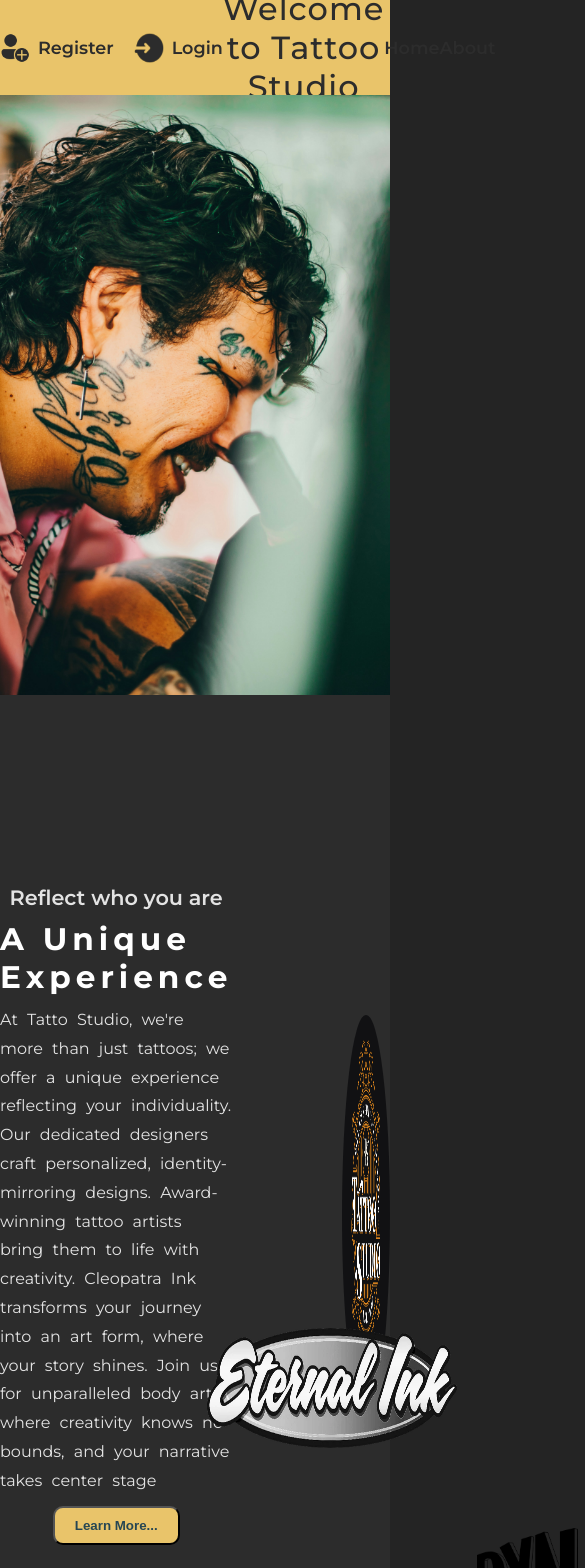
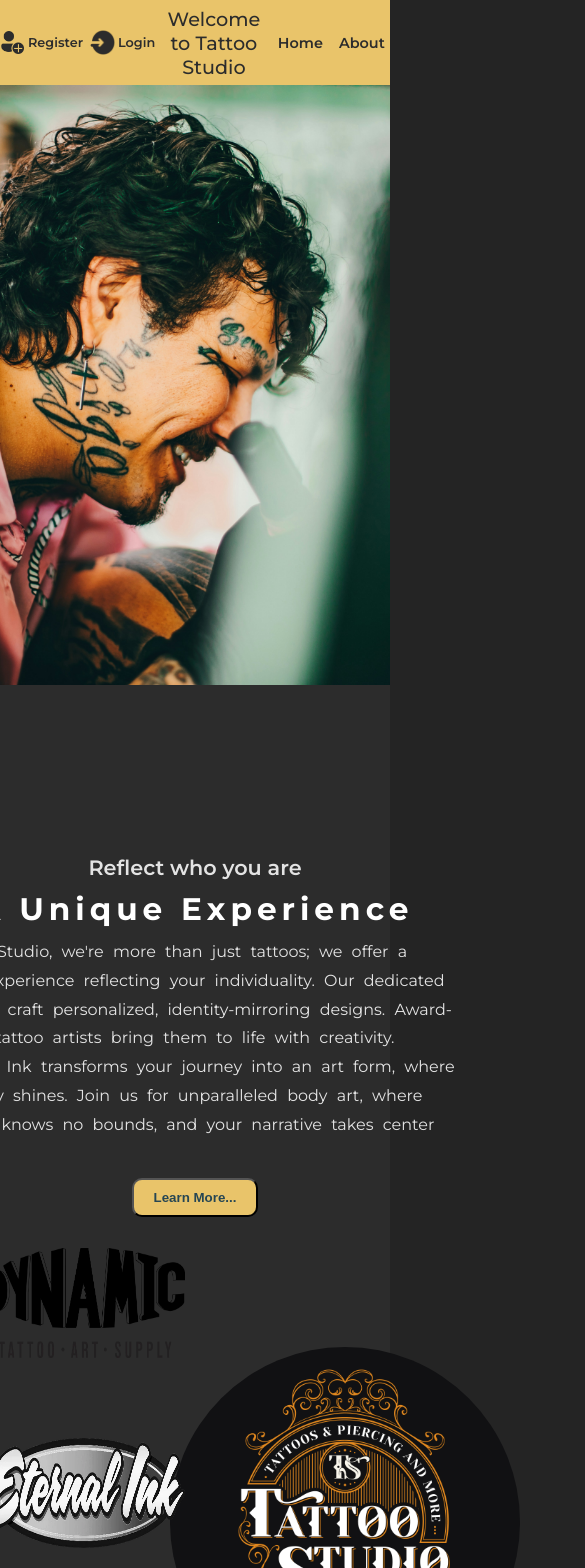
Before and after one commit to Fpaganoni/Tattoo-website, a React (Vite) app in the folder frontend/: page / in a window 390 px wide. Shown: the top 1568 px of the page, 585 px wide, since content can reach past the window. Built offline with nearby package versions, Linux system fonts and the light colour scheme; no server answers; the HTML template or start-up script is replaced by a standard one.

Commit message:
Started to develop media queries for 1024px and 768px breakpints

```diff
--- a/frontend/src/components/Footer/Footer.module.css
+++ b/frontend/src/components/Footer/Footer.module.css
@@ -64,3 +64,21 @@
 .contactIcons {
   width: 20px;
 }
+
+@media (max-width: 1024px) {
+  .footerContent {
+    padding: 30px 25px;
+  }
+
+  .paymentsContainer {
+    gap: 1.3rem;
+  }
+
+  .paymentImgContainer {
+    gap: 1.5rem;
+  }
+
+  .contactContainer {
+    gap: 0.8rem;
+  }
+}
--- a/frontend/src/components/GetAppointment/GetAppointment.module.css
+++ b/frontend/src/components/GetAppointment/GetAppointment.module.css
@@ -158,3 +158,91 @@ input {
   cursor: pointer;
   border: none;
 }
+
+@media (max-width: 1024px) {
+  /* GENERAL CONTAINER */
+
+  .container {
+    gap: 1rem;
+  }
+
+  .schedulesFigure {
+    position: relative;
+    left: -80px;
+    top: -30px;
+    width: 380px;
+  }
+
+  /* RESERVE APPOINTMENT CONTAINER */
+
+  .reserveContainer {
+    width: 30%;
+    position: relative;
+    display: flex;
+    flex-direction: column;
+    justify-content: center;
+    gap: 1rem;
+    top: 50px;
+    right: -50px;
+  }
+
+  /* SPONSOR BRANDS */
+
+  .sponsorContainer {
+    top: 0px;
+    left: 0px;
+  }
+
+  .brandsImgRadiant {
+    width: 200px;
+    height: 200px;
+    position: absolute;
+    top: -370px;
+    left: -400px;
+  }
+
+  .brandsDynamicImg {
+    position: absolute;
+    top: -700px;
+    left: -400px;
+  }
+
+  .brandsEternalImg {
+    position: absolute;
+    top: -510px;
+    left: -400px;
+  }
+
+  .brandsDynamicImg,
+  .brandsEternalImg {
+    width: 200px;
+    height: 110px;
+  }
+
+  .cartContainer {
+    width: 250px;
+  }
+
+  .quantityLabel {
+    width: 250px;
+  }
+
+  .buttonCart {
+    width: 250px;
+    font-size: 1.1rem;
+    padding: 10px 20px;
+    cursor: pointer;
+  }
+
+  .sippingCost {
+    width: 100%;
+  }
+
+  .zipcodeInput {
+    width: 50%;
+  }
+
+  .zipCodeButton {
+    width: 40%;
+  }
+}
--- a/frontend/src/components/Logout/Logout.module.css
+++ b/frontend/src/components/Logout/Logout.module.css
@@ -10,6 +10,7 @@
   gap: 8px;
   align-items: center;
   transition: all 0.2s ease-in-out;
+  flex: 0.8;
 
   &&:hover {
     transform: translateY(-5px);
@@ -21,3 +22,29 @@
   height: 35px;
   align-self: center;
 }
+
+@media (max-width: 1024px) {
+  .logoutRegisterSpan {
+    font-size: 1rem;
+    gap: 5px;
+    flex: 1;
+  }
+
+  .logoutIcons {
+    width: 30px;
+    height: 30px;
+  }
+}
+
+@media (max-width: 768px) {
+  .logoutRegisterSpan {
+    font-size: 1rem;
+    width: 120px;
+    gap: 2px;
+  }
+
+  .logoutIcons {
+    width: 25px;
+    height: 25px;
+  }
+}
--- a/frontend/src/components/MainSection/MainSection.module.css
+++ b/frontend/src/components/MainSection/MainSection.module.css
@@ -87,3 +87,26 @@
   cursor: pointer;
   font-weight: 600;
 }
+
+@media (max-width: 1024px) {
+  .mainSection {
+    height: 1200px;
+  }
+
+  .subContainer {
+    position: relative;
+    top: 170px;
+    flex-direction: column;
+    gap: 130px;
+  }
+
+  .logo {
+    width: 350px;
+    height: 350px;
+    margin-left: 300px;
+  }
+
+  .experienceContainer {
+    width: 550px;
+  }
+}
--- a/frontend/src/components/Navbar/Navbar.module.css
+++ b/frontend/src/components/Navbar/Navbar.module.css
@@ -47,6 +47,7 @@
   text-align: center;
   color: var(--Negrosuave);
   font-weight: 500;
+  flex: 1;
 }
 
 .loginRegisterContainer {
@@ -54,6 +55,7 @@
   justify-content: center;
   align-items: center;
   width: 250px;
+  flex: 1;
 }
 
 .loginRegisterContainer span:first-child {
@@ -128,6 +130,7 @@
   display: flex;
   justify-content: center;
   align-items: center;
+  flex: 1;
 }
 
 .navbarTabs {
@@ -150,3 +153,120 @@
     color: var(--Grisclaro);
   }
 }
+
+/** MEDIA QUERYS */
+
+@media (max-width: 1024px) {
+  .navbar {
+    height: 90px;
+  }
+
+  .mainTitle {
+    font-size: 1.4rem;
+    letter-spacing: 0px;
+    flex: 1;
+  }
+
+  .loginRegisterContainer {
+    display: flex;
+    justify-content: center;
+    align-items: center;
+    width: 250px;
+    flex: 1;
+  }
+
+  .loginRegisterContainer span:first-child {
+    padding-right: 10px;
+  }
+
+  .loginRegisterContainer span:last-child {
+    padding-left: 10px;
+  }
+
+  .loginRegisterSpan {
+    font-size: 0.8rem;
+    gap: 5px;
+  }
+
+  .logoutIcons {
+    width: 30px;
+    height: 30px;
+  }
+
+  .loginRegisterIcons {
+    width: 30px;
+    height: 30px;
+  }
+
+  /*  navbar tabs */
+
+  .navbarTabsContainer {
+    width: 250px;
+    flex: 1;
+  }
+
+  .navbarTabs {
+    display: flex;
+    justify-content: center;
+    gap: 1rem;
+  }
+
+  .navbarTab {
+    font-size: 1rem;
+    font-weight: 600;
+  }
+}
+
+@media (max-width: 768px) {
+  .navbar {
+    height: 85px;
+  }
+
+  .mainTitle {
+    font-size: 1.2rem;
+    flex: 1;
+  }
+
+  .loginRegisterContainer {
+    width: 200px;
+    flex: 1;
+  }
+
+  .loginRegisterContainer span:first-child {
+    padding-right: 7px;
+  }
+
+  .loginRegisterContainer span:last-child {
+    padding-left: 7px;
+  }
+
+  .loginRegisterSpan {
+    font-size: 0.8rem;
+    gap: 3px;
+  }
+
+  .logoutIcons {
+    width: 25px;
+    height: 25px;
+  }
+
+  .loginRegisterIcons {
+    width: 25px;
+    height: 25px;
+  }
+
+  /*  navbar tabs */
+
+  .navbarTabsContainer {
+    width: 180px;
+    flex: 1;
+  }
+
+  .navbarTabs {
+    gap: 1rem;
+  }
+
+  .navbarTab {
+    font-size: 0.9rem;
+  }
+}
```
